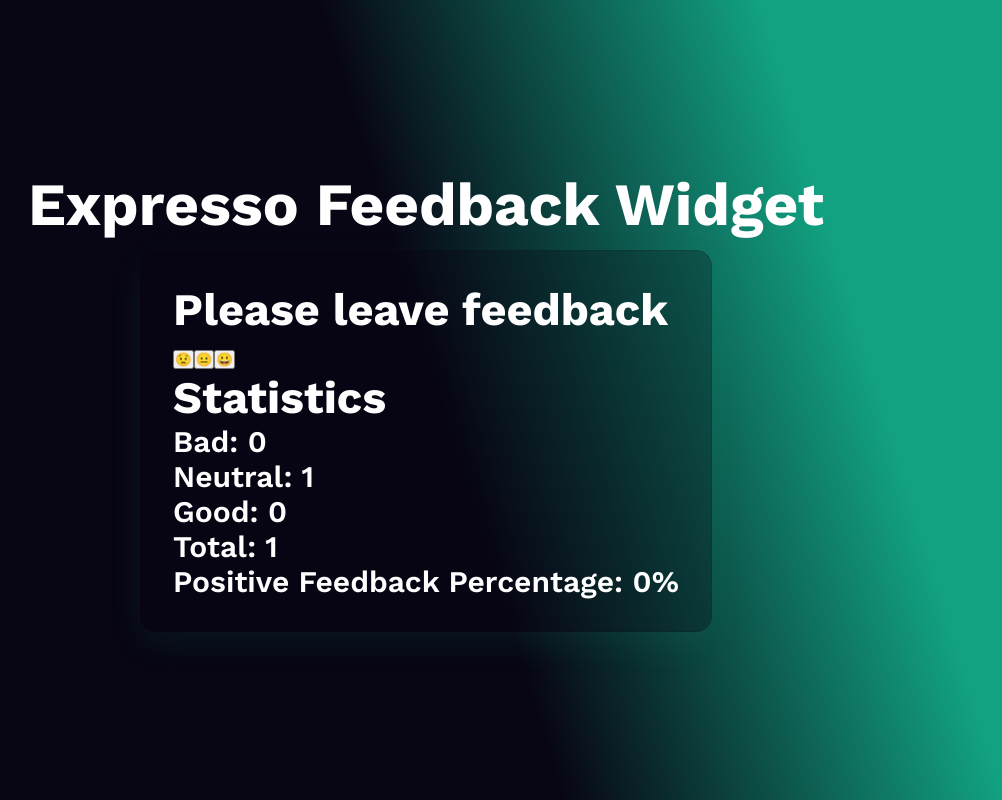
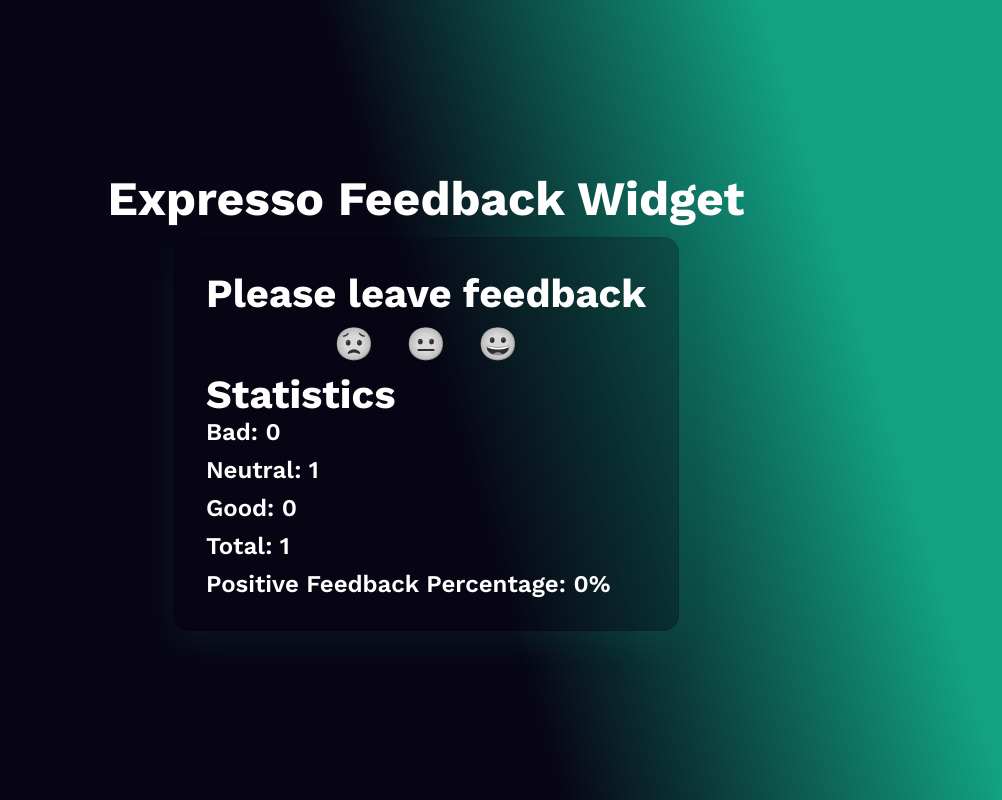
Before and after one commit to Valik3201/goit-react-hw-02-feedback, a React (Create React App) app: page / in a window 1280 px wide. Both pictures are taken after a click on the button "neutral". Shown: the whole page, without its empty margins (214-1216 px from the left). Built offline with nearby package versions, Linux system fonts and the light colour scheme.

Commit message:
style(ui): update styles

```diff
--- a/src/components/App.jsx
+++ b/src/components/App.jsx
@@ -52,7 +52,7 @@ export default class App extends Component {
           gap: 10,
           justifyContent: 'center',
           alignItems: 'center',
-          fontSize: 30,
+          fontSize: '1.5rem',
           fontWeight: 600,
           color: '#fff',
           backgroundImage: 'linear-gradient(73deg, #080614 51%, #12a282 80%)',
--- a/src/components/FeedbackOptions/FeedbackOptions.jsx
+++ b/src/components/FeedbackOptions/FeedbackOptions.jsx
@@ -1,11 +1,37 @@
+import styled from 'styled-components';
+
+const OptionsWrapper = styled.div`
+  display: flex;
+  justify-content: center;
+  gap: 1rem;
+`;
+
+const Button = styled.button`
+  font-size: 2rem;
+  padding: 0.5rem;
+  background-color: transparent;
+  filter: grayscale(1);
+  border: none;
+  cursor: pointer;
+  transition: 0.25s ease-in-out;
+
+  &:hover {
+    filter: grayscale(0);
+  }
+`;
+
 export const FeedbackOptions = ({ options, onLeaveFeedback }) => (
-  <div>
+  <OptionsWrapper>
     {options.map(option => (
-      <button key={option} onClick={() => onLeaveFeedback(option)}>
+      <Button
+        key={option}
+        onClick={() => onLeaveFeedback(option)}
+        aria-label={option}
+      >
         {getEmoji(option)}
-      </button>
+      </Button>
     ))}
-  </div>
+  </OptionsWrapper>
 );
 
 const getEmoji = option => {
--- a/src/components/Notification/Notification.jsx
+++ b/src/components/Notification/Notification.jsx
@@ -1 +1,10 @@
-export const Notification = ({ message }) => <p>{message}</p>;
+import styled from 'styled-components';
+
+const NotificationWrapper = styled.p`
+  color: red;
+  font-size: 20px;
+`;
+
+export const Notification = ({ message }) => (
+  <NotificationWrapper>{message}</NotificationWrapper>
+);
--- a/src/components/Section/Section.jsx
+++ b/src/components/Section/Section.jsx
@@ -1,6 +1,15 @@
+import styled from 'styled-components';
+
+const SectionWrapper = styled.div``;
+
+const Title = styled.h2`
+  font-size: 2.5rem;
+  color: #fff;
+`;
+
 export const Section = ({ title, children }) => (
-  <div>
-    <h2>{title}</h2>
+  <SectionWrapper>
+    <Title>{title}</Title>
     {children}
-  </div>
+  </SectionWrapper>
 );
--- a/src/components/Statistics/Statistics.jsx
+++ b/src/components/Statistics/Statistics.jsx
@@ -1,3 +1,14 @@
+import styled from 'styled-components';
+
+const StatsWrapper = styled.div`
+  display: flex;
+  flex-direction: column;
+  gap: 10px;
+  font-size: 1.5rem;
+`;
+
+const StatItem = styled.div``;
+
 export const Statistics = ({
   good,
   neutral,
@@ -5,11 +16,11 @@ export const Statistics = ({
   total,
   positivePercentage,
 }) => (
-  <div>
-    <div>Bad: {bad}</div>
-    <div>Neutral: {neutral}</div>
-    <div>Good: {good}</div>
-    <div>Total: {total}</div>
-    <div>Positive Feedback Percentage: {positivePercentage}%</div>
-  </div>
+  <StatsWrapper>
+    <StatItem>Bad: {bad}</StatItem>
+    <StatItem>Neutral: {neutral}</StatItem>
+    <StatItem>Good: {good}</StatItem>
+    <StatItem>Total: {total}</StatItem>
+    <StatItem>Positive Feedback Percentage: {positivePercentage}%</StatItem>
+  </StatsWrapper>
 );
--- a/src/index.js
+++ b/src/index.js
@@ -1,6 +1,6 @@
 import React from 'react';
 import ReactDOM from 'react-dom/client';
-import App from 'components/App.jsx';
+import App from 'components/App';
 import './index.css';
 
 ReactDOM.createRoot(document.getElementById('root')).render(
```
Also changed, not shown: 1 other file (tests, documents, lock files or other folders).
